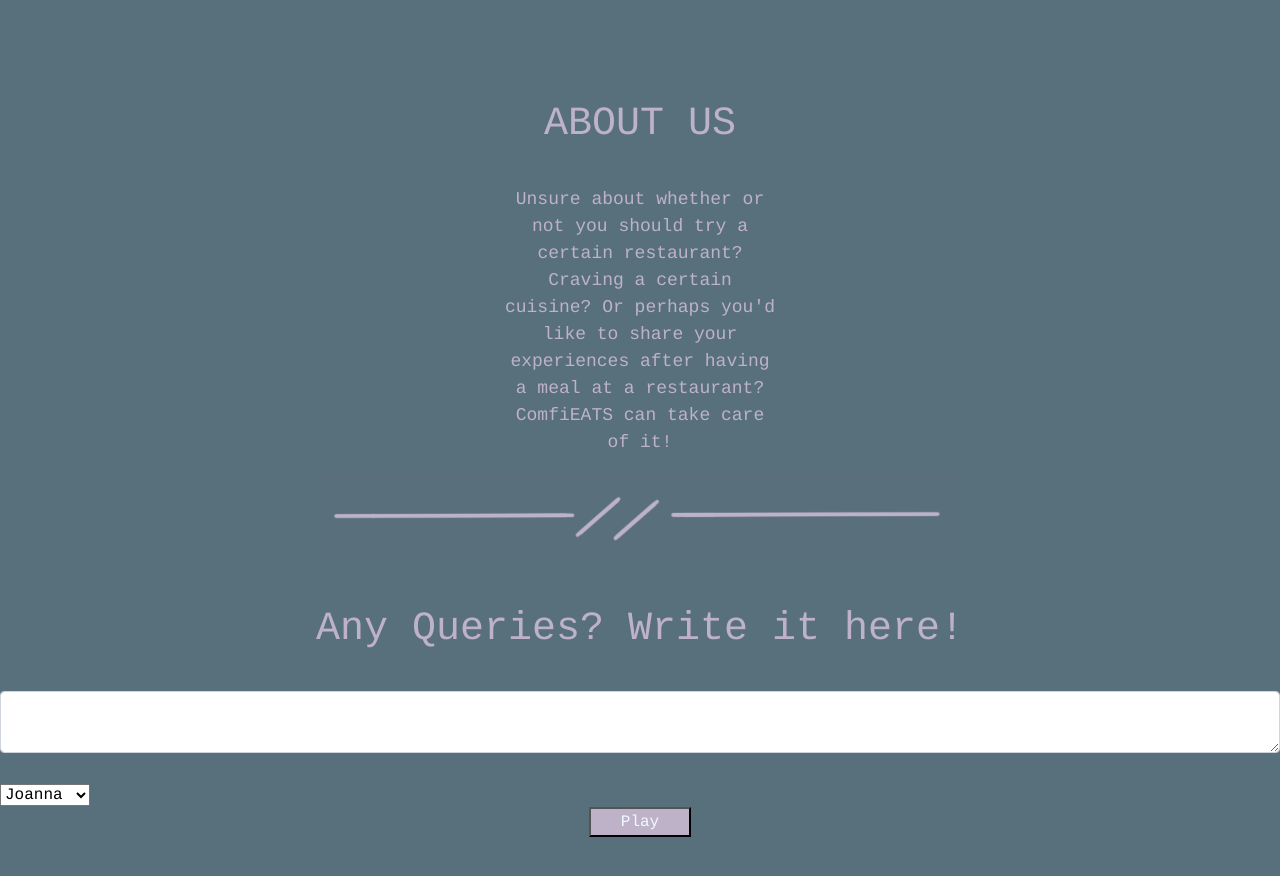
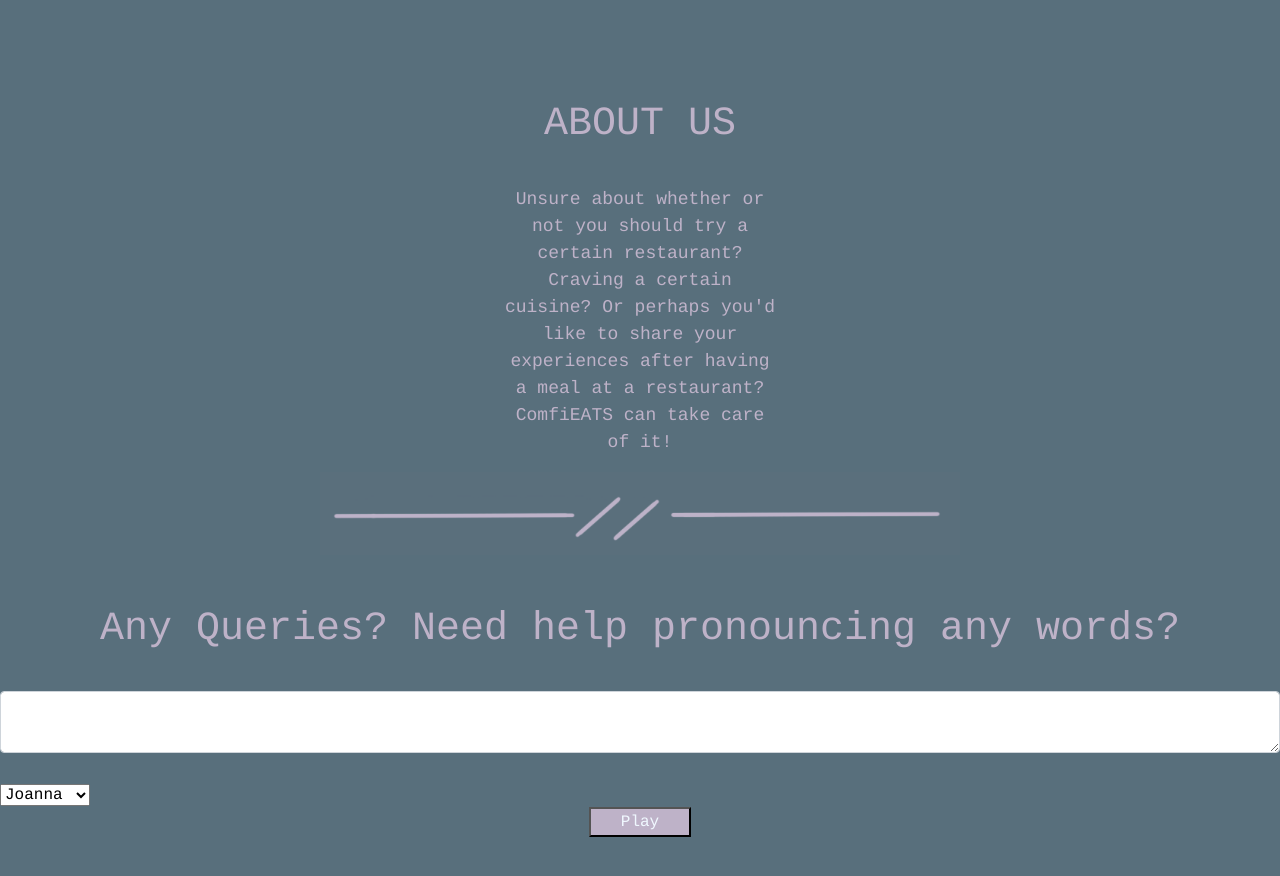
Before and after one commit to Anthonyyee123/RestaurantWebsiteCTEC, a website: page public/aboutus.html in a window 1280 px wide. Drawn offline with nearby package versions, Linux system fonts and the light colour scheme; no server answers; a script that the page names is missing.

Commit message:
Update aboutus.html

```diff
--- a/public/aboutus.html
+++ b/public/aboutus.html
@@ -24,7 +24,7 @@
 
         <img src="images\linedeco1.png" class="img-fluid mx-auto d-block" style="text-align: center; max-width: 50%;">
   <!-- will only show if user is logged in, checktoken,js for code -->
-        <h1 style="text-align: center; padding-top: 50px;padding-bottom:30px;font-family: Courier, monospace; color: #BEB2C8;">Any Queries? Write it here!</h1>
+        <h1 style="text-align: center; padding-top: 50px;padding-bottom:30px;font-family: Courier, monospace; color: #BEB2C8;">Any Queries? Need help pronouncing any words?</h1>
 
 
 
```
